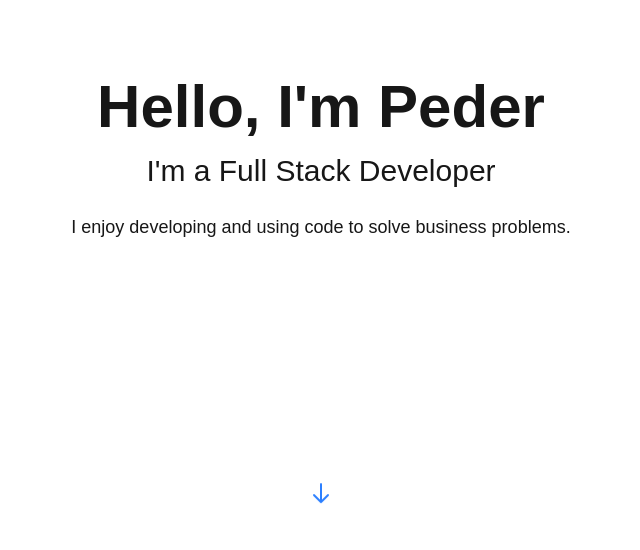
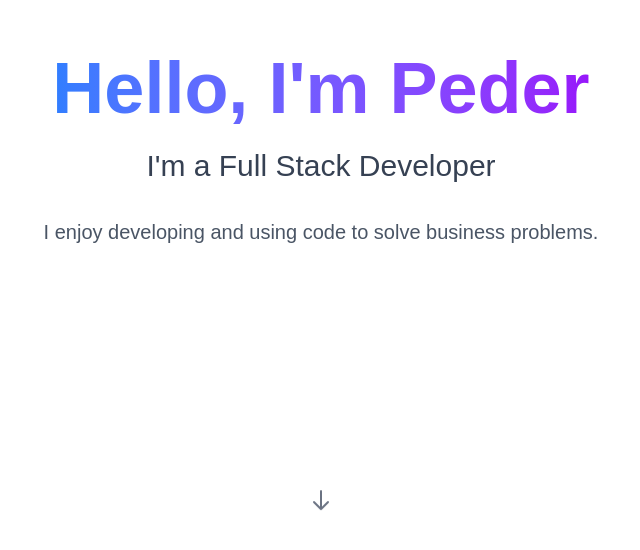
Before and after one commit to pederespen/portfolio, a Next.js app: page / in a window 1280 px wide. Shown: the part 250-800 px from the top of the page, without its empty margins (319-959 px from the left). Built offline with nearby package versions, Linux system fonts and the light colour scheme.

Commit message:
fixed sectioning a bit more

```diff
--- a/src/components/ContactSection.tsx
+++ b/src/components/ContactSection.tsx
@@ -1,9 +1,6 @@
 const ContactSection = () => {
   return (
-    <section
-      id="contact"
-      className="min-h-screen py-20 flex items-center scroll-mt-16 px-4"
-    >
+    <section id="contact" className="py-20 flex items-center px-4 scroll-mt-16">
       <div className="container mx-auto">
         <h2 className="text-3xl md:text-4xl font-bold mb-12 text-center mt-10">
           Contact
--- a/src/components/HeroSection.tsx
+++ b/src/components/HeroSection.tsx
@@ -2,40 +2,43 @@ const HeroSection = () => {
   return (
     <section
       id="hero"
-      className="min-h-screen flex flex-col justify-between items-center px-4 pt-20 pb-6 scroll-mt-16 relative"
+      className="min-h-screen w-full flex flex-col justify-center items-center relative"
     >
-      <div className="flex-grow flex items-center justify-center">
-        <div className="max-w-xl text-center">
-          <h1 className="text-4xl md:text-6xl font-bold mb-4">
+      {/* Content */}
+      <div className="z-10 text-center px-4 max-w-4xl mx-auto">
+        <h1 className="text-5xl md:text-7xl font-bold mb-6 bg-clip-text text-transparent bg-gradient-to-r from-blue-500 to-purple-600">
           Hello, I&apos;m Peder
         </h1>
-          <h2 className="text-2xl md:text-3xl mb-6">
+        <p className="text-2xl md:text-3xl text-gray-700 mb-8">
           I&apos;m a Full Stack Developer
-          </h2>
-          <p className="text-lg">
+        </p>
+        <p className="text-lg md:text-xl text-gray-600 max-w-2xl mx-auto leading-relaxed">
           I enjoy developing and using code to solve business problems.
         </p>
       </div>
-      </div>
 
-      <div className="mb-2">
-        <a href="#about" className="animate-bounce inline-block">
+      {/* Scroll indicator */}
+      <a
+        href="#about"
+        className="absolute bottom-8 left-1/2 transform -translate-x-1/2 animate-bounce cursor-pointer hover:text-blue-500 transition-colors duration-300"
+        aria-label="Scroll to About section"
+      >
         <svg
-            xmlns="http://www.w3.org/2000/svg"
-            className="h-6 w-6 text-blue-500"
+          width="24"
+          height="24"
           fill="none"
           viewBox="0 0 24 24"
           stroke="currentColor"
-            strokeWidth={2}
+          className="text-gray-500 hover:text-blue-500 transition-colors duration-300"
         >
           <path
             strokeLinecap="round"
             strokeLinejoin="round"
+            strokeWidth="2"
             d="M19 14l-7 7m0 0l-7-7m7 7V3"
           />
         </svg>
       </a>
-      </div>
     </section>
   );
 };
```
Lines whose indentation alone changed are shown as unchanged.
